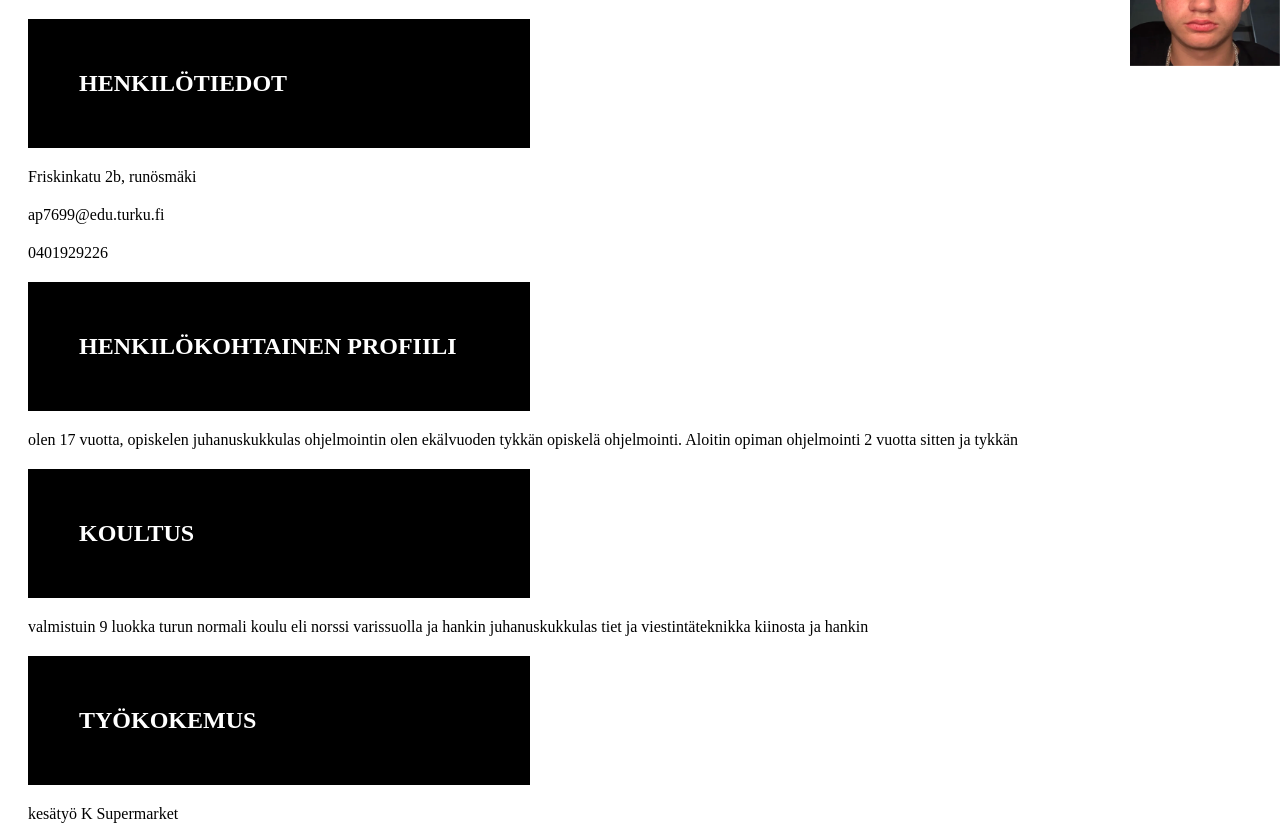
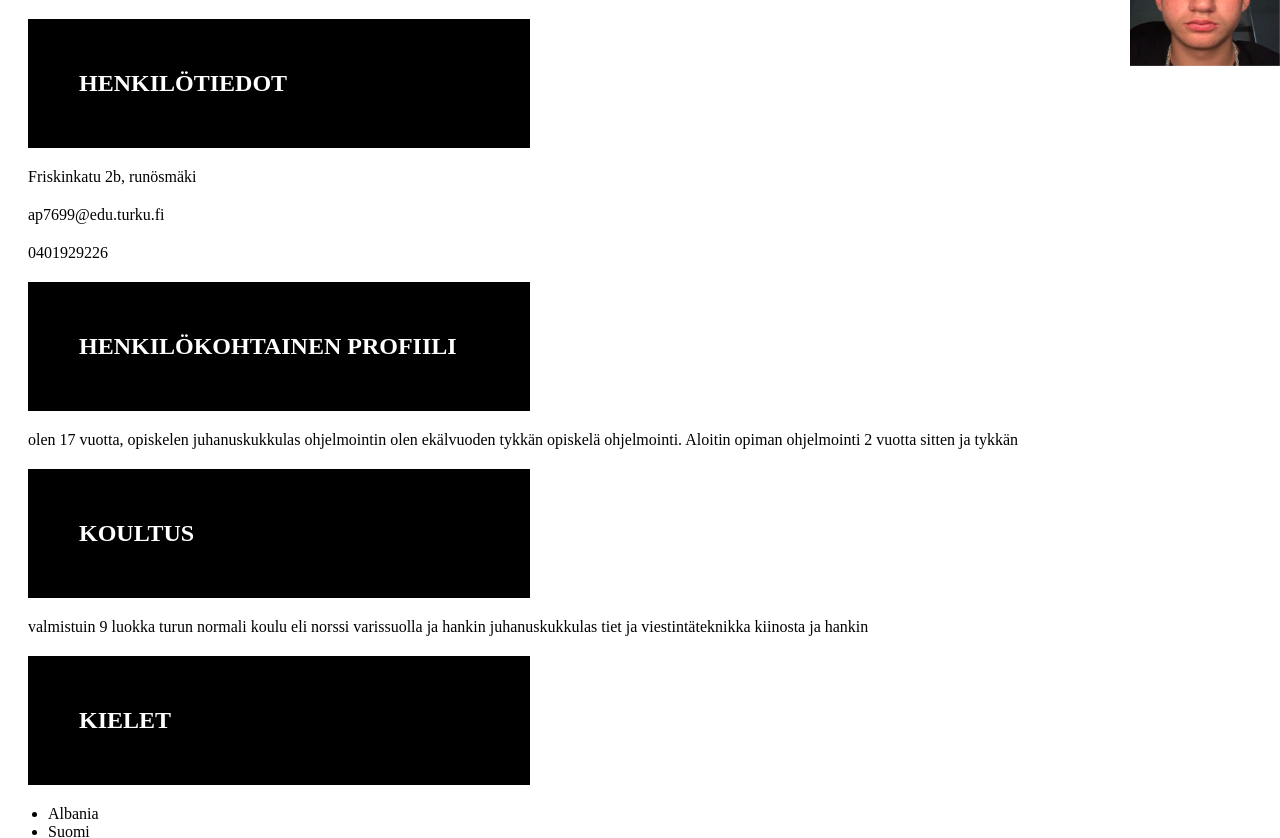
Before and after one commit to K4Aris/cv, a plain HTML site: page index.html in a window 1280 px wide. Shown: the part 94-932 px from the top of the page. Drawn offline with Linux system fonts and the light colour scheme.

Commit message:
Update index.html

```diff
--- a/index.html
+++ b/index.html
@@ -24,10 +24,6 @@
 
     <p>valmistuin 9 luokka turun normali koulu eli norssi varissuolla ja hankin juhanuskukkulas tiet ja viestintäteknikka kiinosta ja hankin</p>
 
-    <h2>TYÖKOKEMUS</h2>
-
-    <p>kesätyö K Supermarket</p>
-
     <h2>KIELET</h2>
 
     <ul>
```
